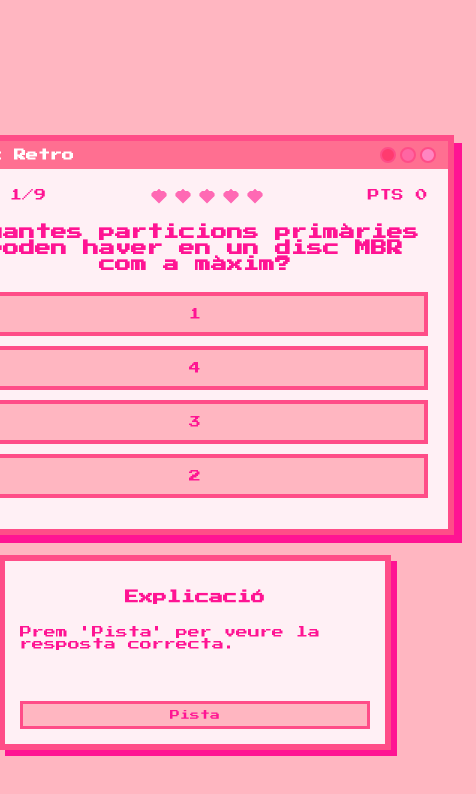
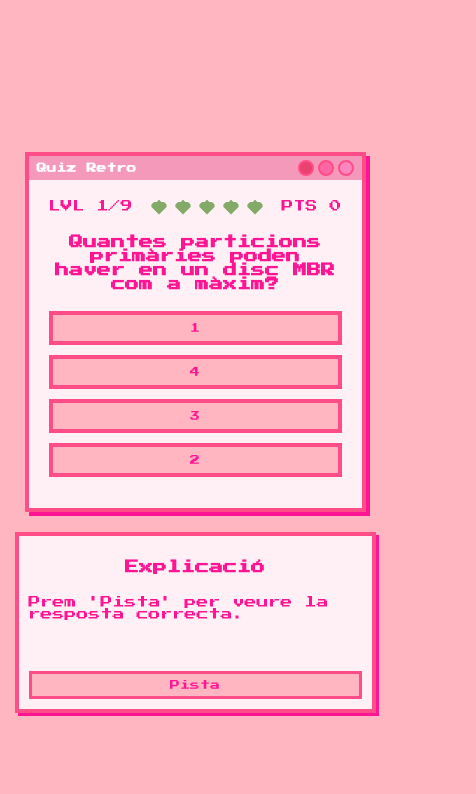
Before and after one commit to Alliumcep4/Quiz, a plain HTML site: page quiz.html in a window 390 px wide. Shown: the whole page, 476 px wide, since content can reach past the window. Drawn offline with Linux system fonts and the light colour scheme.

Commit message:
finalfinalfinal

```diff
--- a/quiz.html
+++ b/quiz.html
@@ -10,15 +10,15 @@
     --pink-light: #FFB6C1;       /* fondo general */
     --pink-border: #FF4D88;      /* bordes ventana */
     --pink-shadow: #FF1493;      /* sombra */
-    --pink-header: #FF6F91;      /* header */
-    --pink-close: #FF3B6F;
+    --pink-header: #f599bb;      /* header */
+    --pink-close: #e9426f;
     --pink-minimize: #FF66A3;
     --pink-maximize: #FF85C1;
     --pink-text: #FF1493;        /* texto principal */
-    --pink-heart: #FF69B4;
-    --pink-heart-empty: #FFC0CB;
-    --green-correct: #90EE90;
-    --red-wrong: #FF7F7F;
+    --pink-heart: #84aa69;
+    --pink-heart-empty: #c7bbbd;
+    --green-correct: #ffa4f4;
+    --red-wrong: #8fe7f5;
   }
 
   body {
@@ -182,6 +182,40 @@
     color: var(--pink-text);
     margin-top: 6px;
   }
+  /* Per pantalles més petites que 600px */
+@media (max-width: 600px) {
+  body {
+    padding: 10px;
+  }
+
+  .window {
+    width: 100%;
+    border-width: 4px;
+    box-shadow: 4px 4px 0 var(--pink-shadow);
+  }
+
+  .window-header {
+    font-size: 10px;
+    padding: 4px 8px;
+  }
+
+  .options button, .next-btn, .restart-btn {
+    font-size: 10px;
+    padding: 8px;
+  }
+
+  .feedback-window {
+    width: 100%;
+    padding: 10px;
+    border-width: 4px;
+    box-shadow: 3px 3px 0 var(--pink-shadow);
+  }
+
+  h2 {
+    font-size: 14px;
+  }
+}
+
 </style>
 </head>
 <body>
```
Also changed, not shown: 1 other file.
